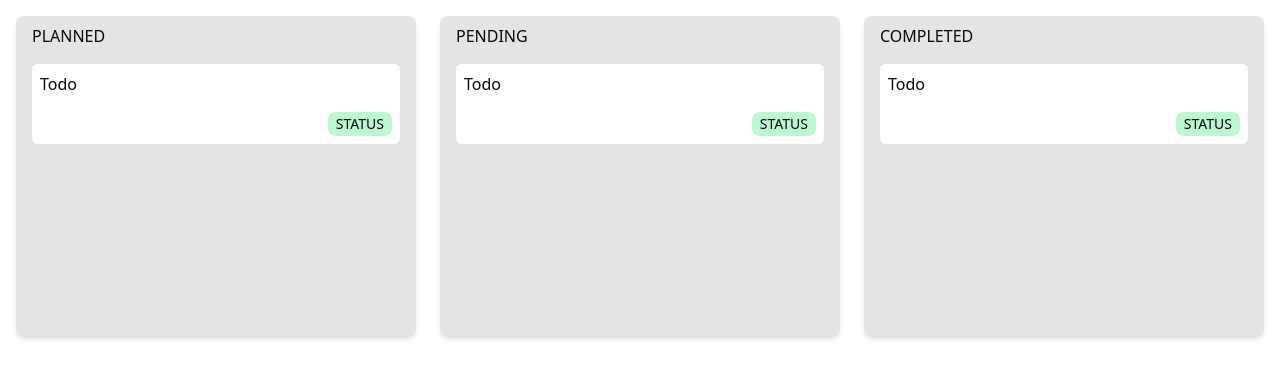
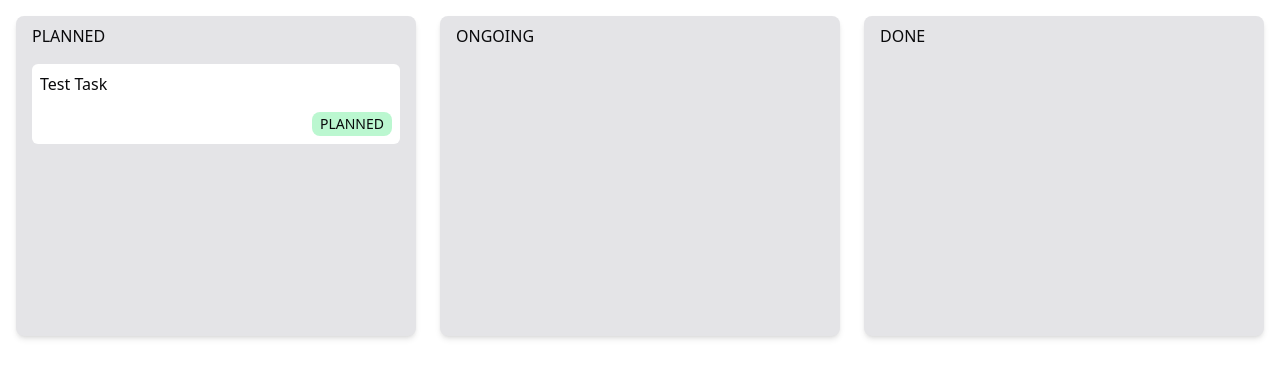
Before and after one commit to talhaibnmahmud/react-zustand-kanban, a React (Vite) app: page / in a window 1280 px wide. Shown: the top 378 px of the page. Built offline with nearby package versions, Linux system fonts and the light colour scheme.

Commit message:
🛠 Working: Task store configured

```diff
--- a/src/App.tsx
+++ b/src/App.tsx
@@ -3,9 +3,9 @@ import { Column } from "@/components/column";
 function App() {
   return (
     <main className="min-h-svh max-w-7xl mx-auto my-4 px-4 grid grid-cols-3 gap-6 items-start">
-      <Column state="PLANNED" />
-      <Column state="PENDING" />
-      <Column state="COMPLETED" />
+      <Column status="PLANNED" />
+      <Column status="ONGOING" />
+      <Column status="DONE" />
     </main>
   );
 }
--- a/src/components/column.tsx
+++ b/src/components/column.tsx
@@ -1,15 +1,24 @@
 import { Task } from "@/components/task";
+import { useStore, type TaskStatus } from "@/stores";
 
 type ColumnProps = {
-  state: string;
+  status: TaskStatus;
 };
 
-export const Column = ({ state }: ColumnProps) => {
+export const Column = ({ status }: ColumnProps) => {
+  const tasks = useStore((state) =>
+    state.tasks.filter((task) => task.status === status)
+  );
+
+  console.log({ tasks });
+
   return (
     <div className="bg-zinc-200 min-h-80 px-4 py-2 rounded-lg shadow-md space-y-4">
-      <p>{state}</p>
+      <p>{status}</p>
 
-      <Task title="Todo" />
+      {tasks.map((task) => (
+        <Task key={task.title} title={task.title} />
+      ))}
     </div>
   );
 };
--- a/src/components/task.tsx
+++ b/src/components/task.tsx
@@ -1,18 +1,25 @@
+import { useStore } from "@/stores";
+
 type TaskProps = {
   title: string;
 };
 
-const STATUS = "STATUS";
 export const Task = ({ title }: TaskProps) => {
+  const task = useStore((state) =>
+    state.tasks.find((task) => task.title === title)
+  );
+
+  if (!task) return null;
+
   return (
     <div className="min-h-20 bg-white rounded-md py-2 px-2 flex flex-col justify-between">
-      <h3>{title}</h3>
+      <h3>{task.title}</h3>
 
       <div>
         <div></div>
         <div className="flex justify-end">
           <span className="bg-green-200 text-sm px-2 py-0.5 rounded-lg">
-            {STATUS}
+            {task.status}
           </span>
         </div>
       </div>
--- /dev/null
+++ b/src/stores/index.ts
@@ -0,0 +1,20 @@
+import { shallow } from "zustand/shallow";
+import { createWithEqualityFn } from "zustand/traditional";
+
+export type TaskStatus = "PLANNED" | "ONGOING" | "DONE";
+
+type Task = {
+  title: string;
+  status: TaskStatus;
+};
+
+type TastStore = {
+  tasks: Task[];
+};
+
+export const useStore = createWithEqualityFn<TastStore>()(
+  () => ({
+    tasks: [{ title: "Test Task", status: "PLANNED" }],
+  }),
+  shallow
+);
```
